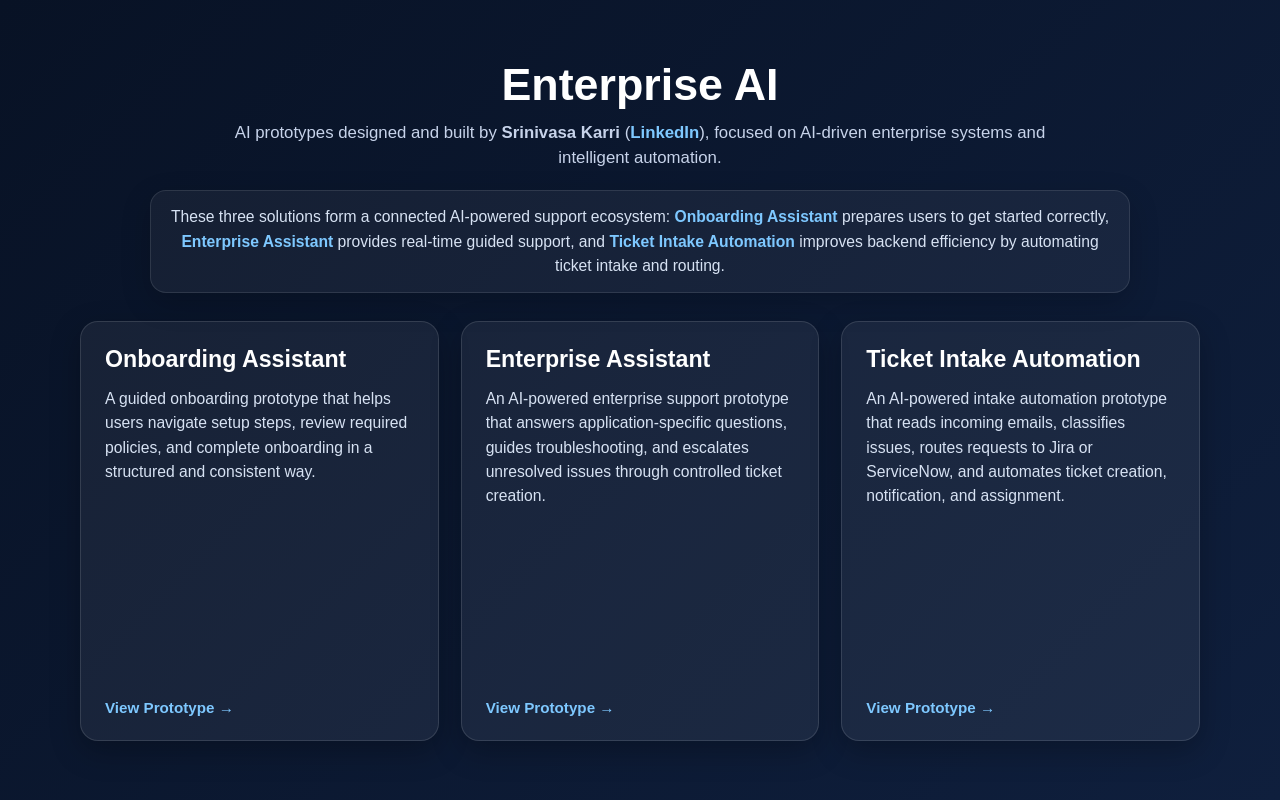
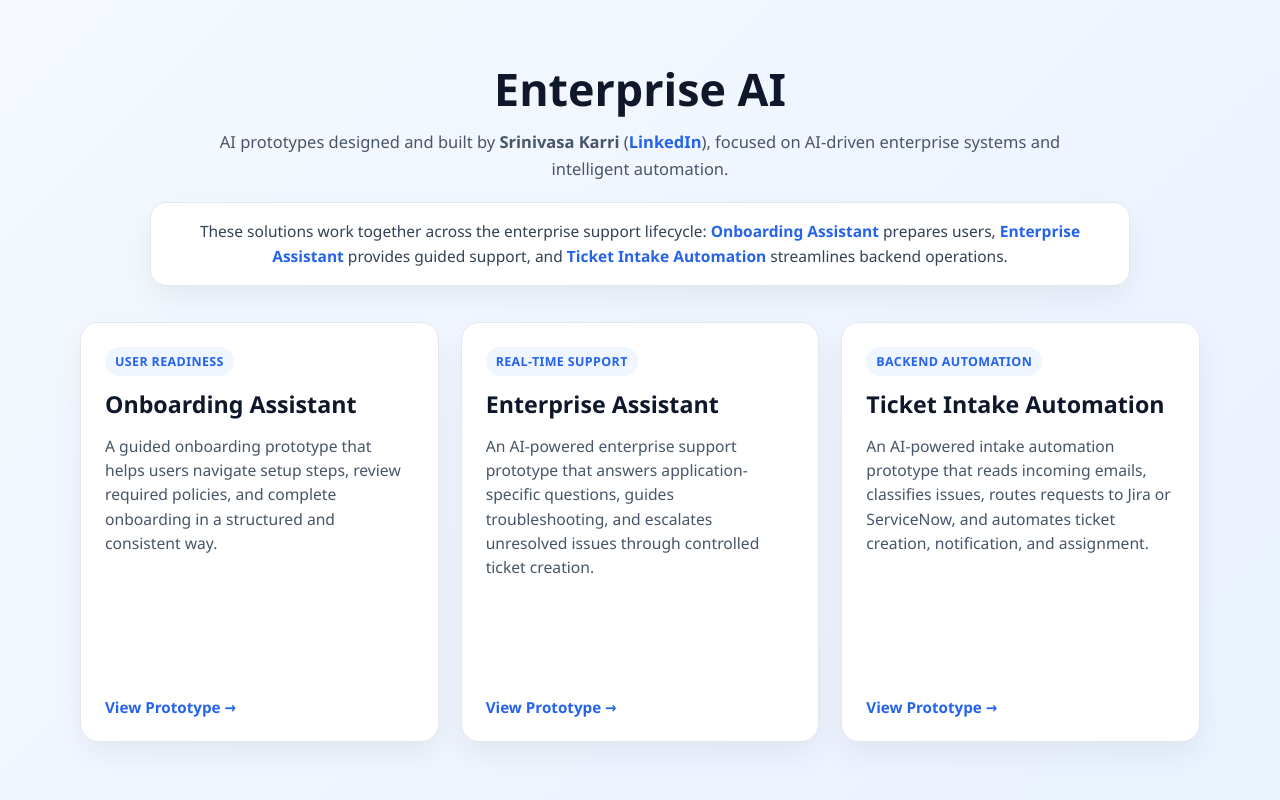
Before and after one commit to enterpriseaiassistant/enterpriseaiassistant.github.io, a plain HTML site: page index.html in a window 1280 px wide. Drawn offline with Linux system fonts and the light colour scheme.

Commit message:
Refactor index.html for style and content updates
Updated styles and content for improved aesthetics and clarity.

```diff
--- a/index.html
+++ b/index.html
@@ -16,9 +16,9 @@
       width: 100%;
       height: 100%;
       overflow: hidden;
-      font-family: Arial, sans-serif;
-      background: linear-gradient(135deg, #081225, #0f1f3d);
-      color: #ffffff;
+      font-family: 'Segoe UI', Tahoma, sans-serif;
+      background: linear-gradient(135deg, #f5f9ff, #eaf2ff);
+      color: #0f172a;
     }
 
     body {
@@ -45,18 +45,19 @@
     .header h1 {
       font-size: 2.8rem;
       margin-bottom: 10px;
+      color: #0f172a;
     }
 
     .header p {
-      font-size: 1.05rem;
-      color: #c7d3ea;
+      font-size: 1.03rem;
+      color: #475569;
       max-width: 860px;
       margin: 0 auto;
-      line-height: 1.5;
+      line-height: 1.6;
     }
 
     .header a {
-      color: #7ec8ff;
+      color: #2563eb;
       text-decoration: none;
       font-weight: 600;
     }
@@ -68,19 +69,19 @@
     .ecosystem-note {
       text-align: center;
       max-width: 980px;
-      margin: 0 auto 28px;
-      padding: 14px 18px;
+      margin: 0 auto 36px;
+      padding: 16px 20px;
       border-radius: 16px;
-      background: rgba(255, 255, 255, 0.05);
-      border: 1px solid rgba(255, 255, 255, 0.10);
-      color: #d7e2f3;
-      line-height: 1.55;
-      font-size: 0.98rem;
-      box-shadow: 0 10px 30px rgba(0,0,0,0.18);
+      background: #ffffff;
+      border: 1px solid #e2e8f0;
+      color: #334155;
+      line-height: 1.6;
+      font-size: 0.97rem;
+      box-shadow: 0 12px 30px rgba(0,0,0,0.06);
     }
 
     .ecosystem-note strong {
-      color: #7ec8ff;
+      color: #2563eb;
     }
 
     .tiles {
@@ -91,40 +92,54 @@
     }
 
     .tile {
-      background: rgba(255, 255, 255, 0.06);
-      border: 1px solid rgba(255, 255, 255, 0.12);
+      background: #ffffff;
+      border: 1px solid #e2e8f0;
       border-radius: 18px;
       padding: 24px;
       text-decoration: none;
-      color: #ffffff;
+      color: #0f172a;
       display: flex;
       flex-direction: column;
       justify-content: space-between;
-      transition: transform 0.2s ease, border-color 0.2s ease, background 0.2s ease;
-      box-shadow: 0 10px 30px rgba(0,0,0,0.25);
+      transition: all 0.25s ease;
+      box-shadow: 0 12px 30px rgba(0,0,0,0.06);
     }
 
     .tile:hover {
       transform: translateY(-6px);
-      border-color: #6fb1ff;
-      background: rgba(255, 255, 255, 0.09);
+      border-color: #2563eb;
+      box-shadow: 0 20px 45px rgba(37, 99, 235, 0.15);
+    }
+
+    .tile-label {
+      display: inline-block;
+      margin-bottom: 12px;
+      padding: 6px 10px;
+      border-radius: 999px;
+      background: #eff6ff;
+      color: #2563eb;
+      font-size: 0.78rem;
+      font-weight: 600;
+      letter-spacing: 0.03em;
+      text-transform: uppercase;
     }
 
     .tile h2 {
       font-size: 1.45rem;
       margin-bottom: 14px;
+      color: #0f172a;
     }
 
     .tile p {
-      color: #d7e2f3;
+      color: #475569;
       line-height: 1.55;
       font-size: 0.98rem;
     }
 
     .tile-footer {
       margin-top: 18px;
-      color: #7ec8ff;
-      font-weight: bold;
+      color: #2563eb;
+      font-weight: 600;
       font-size: 0.95rem;
     }
 
@@ -166,17 +181,17 @@
     </div>
 
     <div class="ecosystem-note">
-      These three solutions form a connected AI-powered support ecosystem:
-      <strong>Onboarding Assistant</strong> prepares users to get started correctly,
-      <strong>Enterprise Assistant</strong> provides real-time guided support,
-      and <strong>Ticket Intake Automation</strong> improves backend efficiency by automating ticket intake and routing.
+      These solutions work together across the enterprise support lifecycle:
+      <strong>Onboarding Assistant</strong> prepares users,
+      <strong>Enterprise Assistant</strong> provides guided support,
+      and <strong>Ticket Intake Automation</strong> streamlines backend operations.
     </div>
 
     <div class="tiles">
 
-      <!-- Onboarding FIRST -->
       <a class="tile" href="onboarding-assistant.html">
         <div>
+          <div class="tile-label">User Readiness</div>
           <h2>Onboarding Assistant</h2>
           <p>
             A guided onboarding prototype that helps users navigate setup steps, review required
@@ -186,9 +201,9 @@
         <div class="tile-footer">View Prototype →</div>
       </a>
 
-      <!-- Enterprise SECOND -->
       <a class="tile" href="enterprise-assistant.html">
         <div>
+          <div class="tile-label">Real-Time Support</div>
           <h2>Enterprise Assistant</h2>
           <p>
             An AI-powered enterprise support prototype that answers application-specific questions,
@@ -198,9 +213,9 @@
         <div class="tile-footer">View Prototype →</div>
       </a>
 
-      <!-- Ticket Intake THIRD -->
       <a class="tile" href="ticket-intake-automation.html">
         <div>
+          <div class="tile-label">Backend Automation</div>
           <h2>Ticket Intake Automation</h2>
           <p>
             An AI-powered intake automation prototype that reads incoming emails, classifies issues,
```
